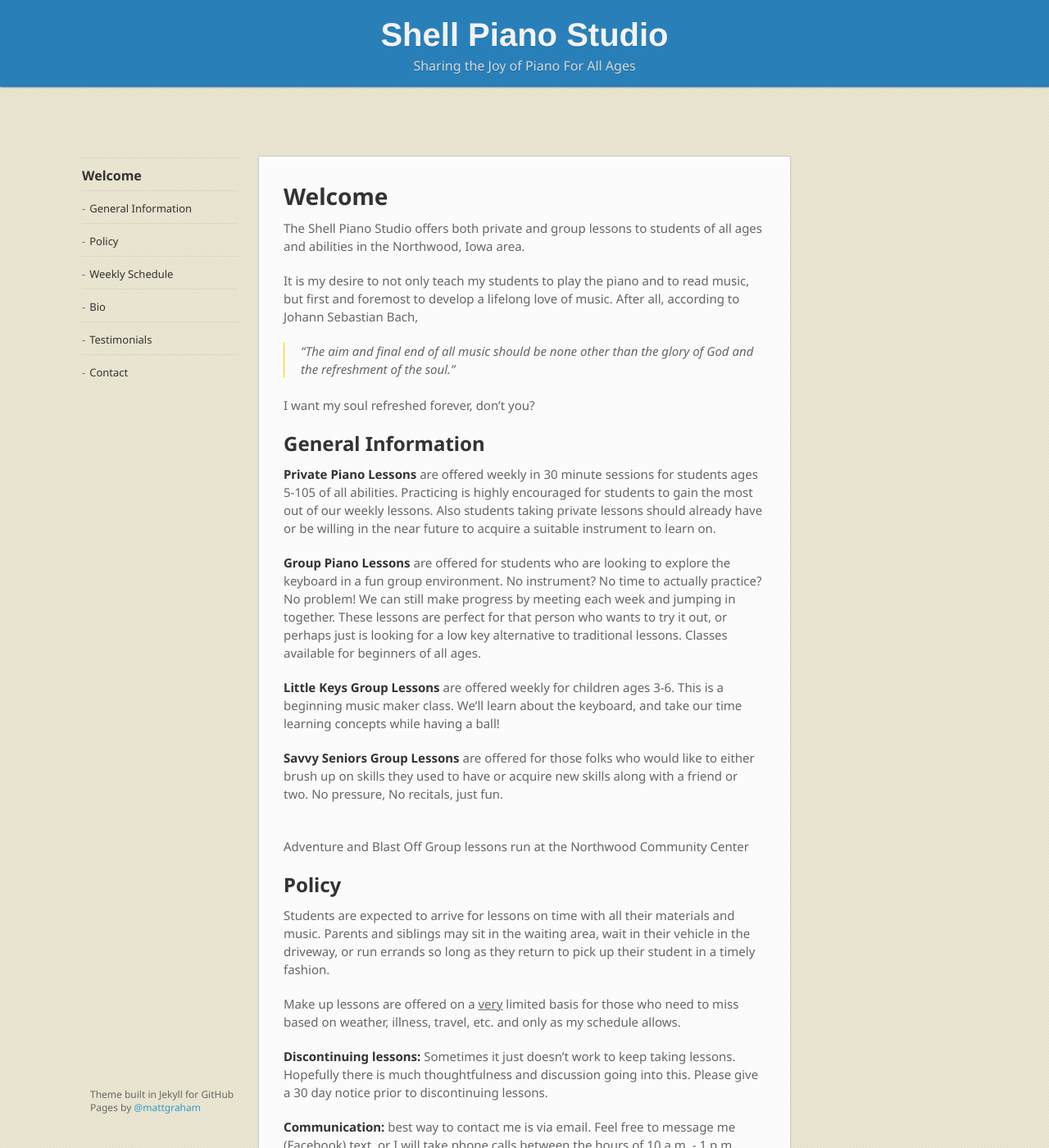
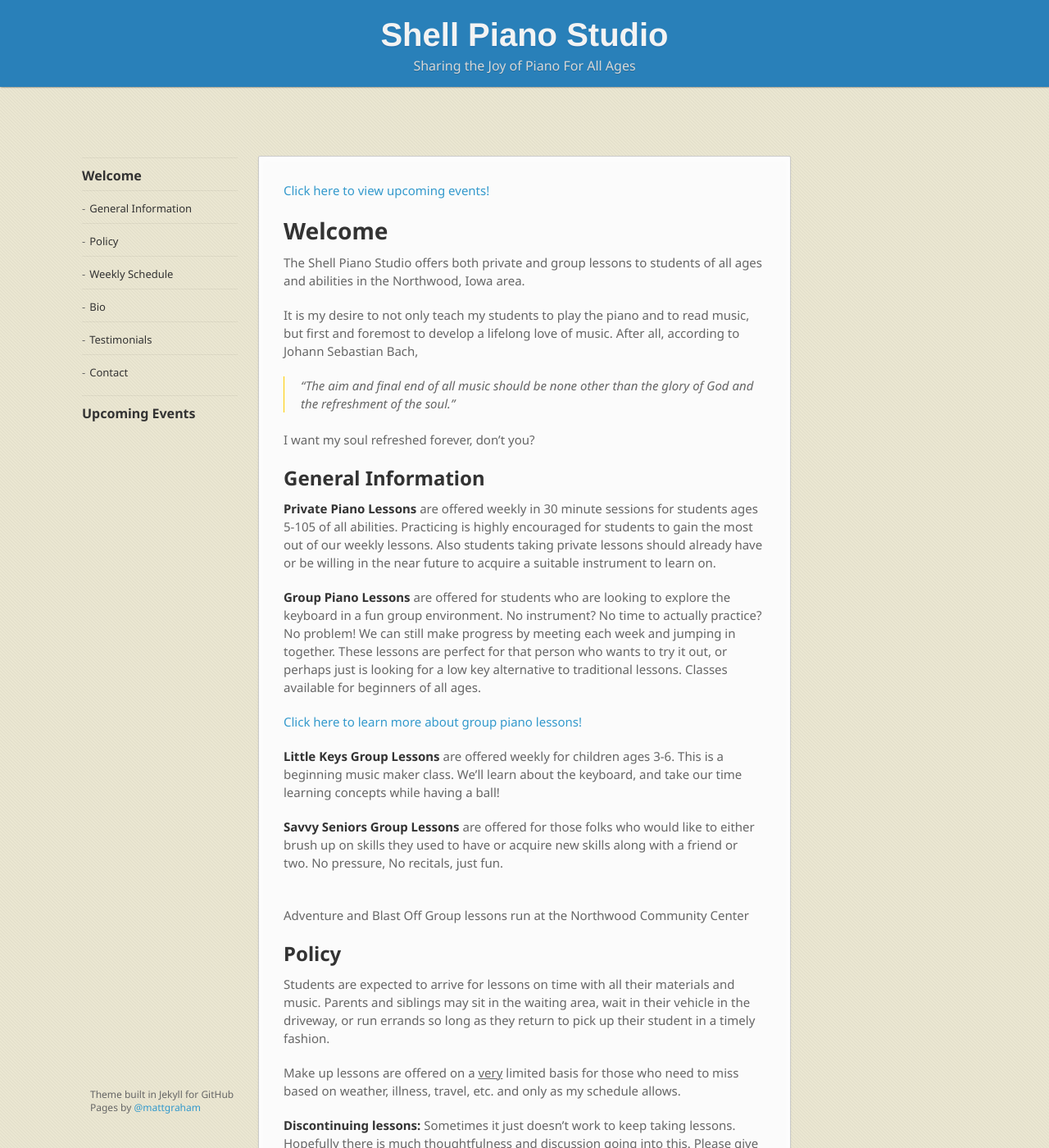
Before and after one commit to trentonshell/shellpiano, a Jekyll site: the page built from index.md, in a window 1280 px wide and 1400 px high. Shown: the whole window at 82% size. Built offline with Jekyll 4.4.1, drawn with Linux system fonts in a browser that asks for light colours; nearby versions of some CDN libraries; some web fonts are replaced; some of the changed text lies outside the part shown.

Commit message:
Update home page to link to pdfs

```diff
--- a/_layouts/home.html
+++ b/_layouts/home.html
@@ -5,6 +5,8 @@
     {% include page-nav.html %}
 
   <section>
+    <p><a href="/documents/UpcomingEvents.pdf">Click here to view upcoming events!</a></p>
+
     <h1>Welcome</h1>
     <p>The Shell Piano Studio offers both private and group lessons to students of all ages and abilities in the Northwood, Iowa area. </p>
     <p>It is my desire to not only teach my students to play the piano and to read music, but first and foremost to develop a lifelong love of music. After all, according to Johann Sebastian Bach, <blockquote>“The aim and final end of all music should be none other than the glory of God and the refreshment of the soul.”</blockquote><br>
@@ -14,6 +16,7 @@
 
     <p><strong>Private Piano Lessons</strong> are offered weekly in 30 minute sessions for students ages 5-105 of all abilities. Practicing is highly encouraged for students to gain the most out of our weekly lessons. Also students taking private lessons should already have or be willing in the near future to acquire a suitable instrument to learn on.</p>
     <p><strong>Group Piano Lessons</strong> are offered for students who are looking to explore the keyboard in a fun group environment. No instrument? No time to actually practice? No problem! We can still make progress by meeting each week and jumping in together. These lessons are perfect for that person who wants to try it out, or perhaps just is looking for a low key alternative to traditional lessons. Classes available for beginners of all ages.</p>
+    <p><a href="/documents/GroupPianoDescription.pdf">Click here to learn more about group piano lessons!</a></p>
     <p><strong>Little Keys Group Lessons</strong> are offered weekly for children ages 3-6. This is a beginning music maker class. We’ll learn about the keyboard, and take our time learning concepts while having a ball!</p>
     <p><strong>Savvy Seniors Group Lessons</strong> are offered for those folks who would like to either brush up on skills they used to have or acquire new skills along with a friend or two. No pressure, No recitals, just fun.</p>
     <br>
@@ -78,6 +81,11 @@
     <li>Email: <a href="mailto:music2shells@gmail.com" target="_top">music2shells@gmail.com</a></li>
     <li>Facebook Messenger: <a href="https://facebook.com/jodi.shell">jodi.shell</a></li>
     </ul>
+
+    <h1>Upcoming Events</h1>
+
+    <p><a href="/documents/UpcomingEvents.pdf">Click here to view upcoming events!</a></p>
+
     </section>
 
 	{{ content }}
```
Also changed, not shown: 3 other files.
